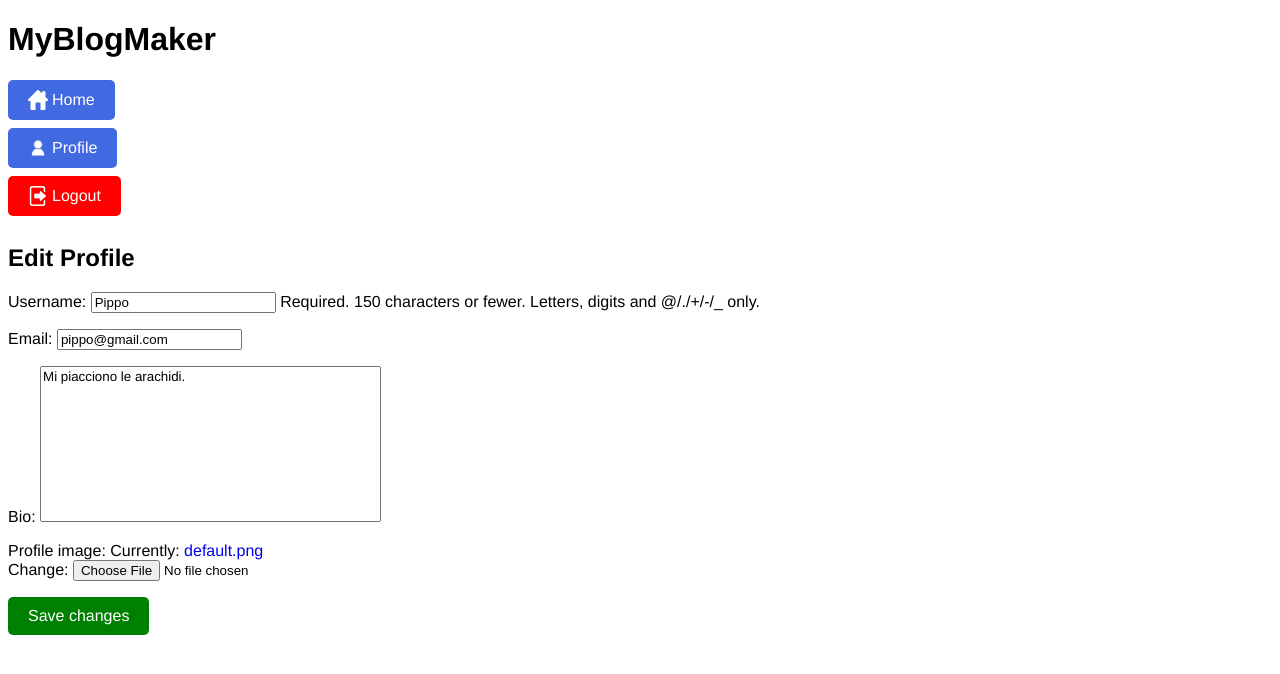
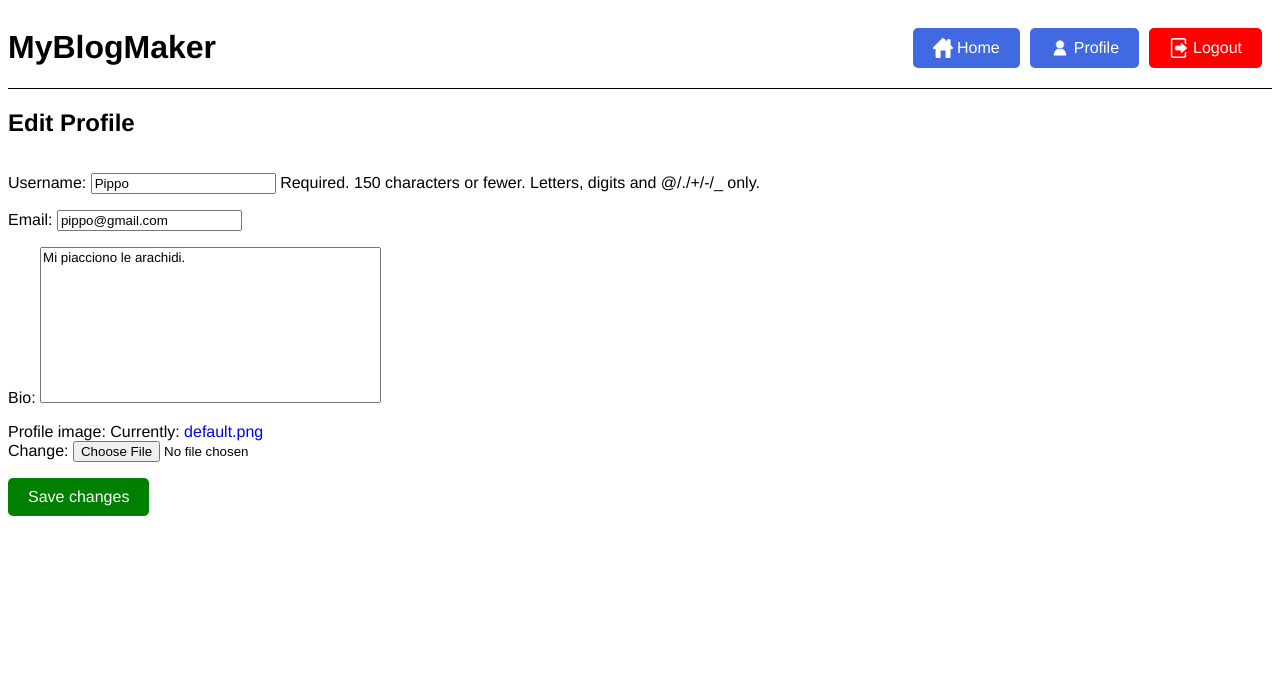
Before and after one commit to Tacce/Django_Blog, a Django app: page /users/edit/ in a window 1280 px wide. Shown: the top 674 px of the page. Run offline with Django 4.2, Linux system fonts and the light colour scheme; a user stored in the database is signed in.

Commit message:
Navbar updated.

```diff
--- a/static/style.css
+++ b/static/style.css
@@ -32,6 +32,43 @@ button {
 
 button:hover, a:hover{
     text-decoration: underline;
+}
+
+.site-header{
+    display: flex;
+    justify-content: space-between;
+    border-bottom: 1px solid black;
+}
+
+.site-title{
+    float: left;
+}
+
+.nav-wrapper{
+    align-items: center;
+    float: right;
+    display: flex;
+    height: auto;
+}
+
+.nav-wrapper a, .nav-wrapper form {
+    display: inline-block;
+    margin-right: 10px;
+}
+
+@media (max-width: 600px) {
+    .site-header{
+        flex-direction: column;
+        border-bottom: none ;
+    }
+    .nav-wrapper{
+        float: left;
+        flex-direction: column;
+        align-items: flex-start;
+    }
+    .nav-wrapper a, .nav-wrapper form {
+        margin-bottom: 10px;
+    }
 }
 
 .logout{
@@ -132,3 +169,12 @@ button:hover, a:hover{
     height: auto;
     width: 20px;
 }
+
+/*EDIT*/
+.edit-wrapper{
+    display: flex;
+    flex-direction: column;
+}
+.edit-wrapper form{
+    padding-bottom: 10px;
+}
--- a/templates/base_generic.html
+++ b/templates/base_generic.html
@@ -8,30 +8,26 @@
     <link rel="stylesheet" type="text/css" href="{% static 'style.css' %}?v=1.0">
 </head>
 <body>
-    <header>
-        <h1>MyBlogMaker</h1>
-        <nav>
-            <ul>
-                <li><a href="{% url 'blog_list' %}" class="blue-button"><div class="icon_button_wrapper">
-                <img src={% static 'images/home_icon.png'%}>Home</div></a></li>
+    <header class="site-header">
+        <div class="site-title"><h1>MyBlogMaker</h1></div>
+        <nav class="nav-wrapper">
+            <a href="{% url 'blog_list' %}" class="blue-button"><div class="icon_button_wrapper">
+            <img src={% static 'images/home_icon.png'%}>Home</div></a>
 
             {% if user.is_authenticated %}
-                    <li><a href="{% url 'profile' user.username %}" class="blue-button"><div class="icon_button_wrapper">
-                    <img src={% static 'images/user_icon.png'%}>Profile</div></a></li>
-                    <li>
+                <a href="{% url 'profile' user.username %}" class="blue-button"><div class="icon_button_wrapper">
+                <img src={% static 'images/user_icon.png'%}>Profile</div></a>
                 <form action="{% url 'logout' %}" method="post">
                     {% csrf_token %}
                     <button class="red-button" type="submit"><div class="icon_button_wrapper">
                     <img src={% static 'images/logout_icon.png'%}>Logout</div></button>
                 </form>
-                    </li>
             {% else %}
-                    <li><a href="{% url 'login' %}" class="green-button"><div class="icon_button_wrapper">
-                    <img src={% static 'images/login_icon.png'%}>Login</div></a></li>
-                    <li><a href="{% url 'signup' %}" class="green-button"><div class="icon_button_wrapper">
-                    <img src={% static 'images/signup_icon.png'%}>Sign Up</div></a></li>
+                <a href="{% url 'login' %}" class="green-button"><div class="icon_button_wrapper">
+                <img src={% static 'images/login_icon.png'%}>Login</div></a>
+                <a href="{% url 'signup' %}" class="green-button"><div class="icon_button_wrapper">
+                <img src={% static 'images/signup_icon.png'%}>Sign Up</div></a>
             {% endif %}
-            </ul>
         </nav>
     </header>
     <main>
--- a/templates/blog_list.html
+++ b/templates/blog_list.html
@@ -3,8 +3,6 @@
 
 {% block content %}
 {% if user.is_authenticated %}
-    <a href="{% url 'blog_create' %}" class="green-button"><div class="icon_button_wrapper">
-        <img src={% static 'images/write_icon.png'%}>Create Blog</div></a>
     <h1>Followed Blogs</h1>
   <ul>
     {% for blog in followed_blogs %}
@@ -21,6 +19,8 @@
         <li>You have not created any blog yet.</li>
     {% endfor %}
   </ul>
+    <a href="{% url 'blog_create' %}" class="green-button"><div class="icon_button_wrapper">
+        <img src={% static 'images/write_icon.png'%}>Create Blog</div></a>
 {% endif %}
 
   <h1>All Blogs</h1>
--- a/templates/users/edit_profile.html
+++ b/templates/users/edit_profile.html
@@ -4,6 +4,7 @@
 
 {% block content %}
 <h2>Edit Profile</h2>
+<div class="edit-wrapper">
 <form method="post" enctype="multipart/form-data">
     {% csrf_token %}
     {{ form.as_p }}
@@ -15,6 +16,7 @@
       {% csrf_token %}
       <button type="submit" class="red-button">Remove Profile Image</button>
     </form>
+</div>
 {% endif %}
 
 {% endblock %}
```
Also changed, not shown: db.sqlite3. Lines whose indentation alone changed are shown as unchanged.
